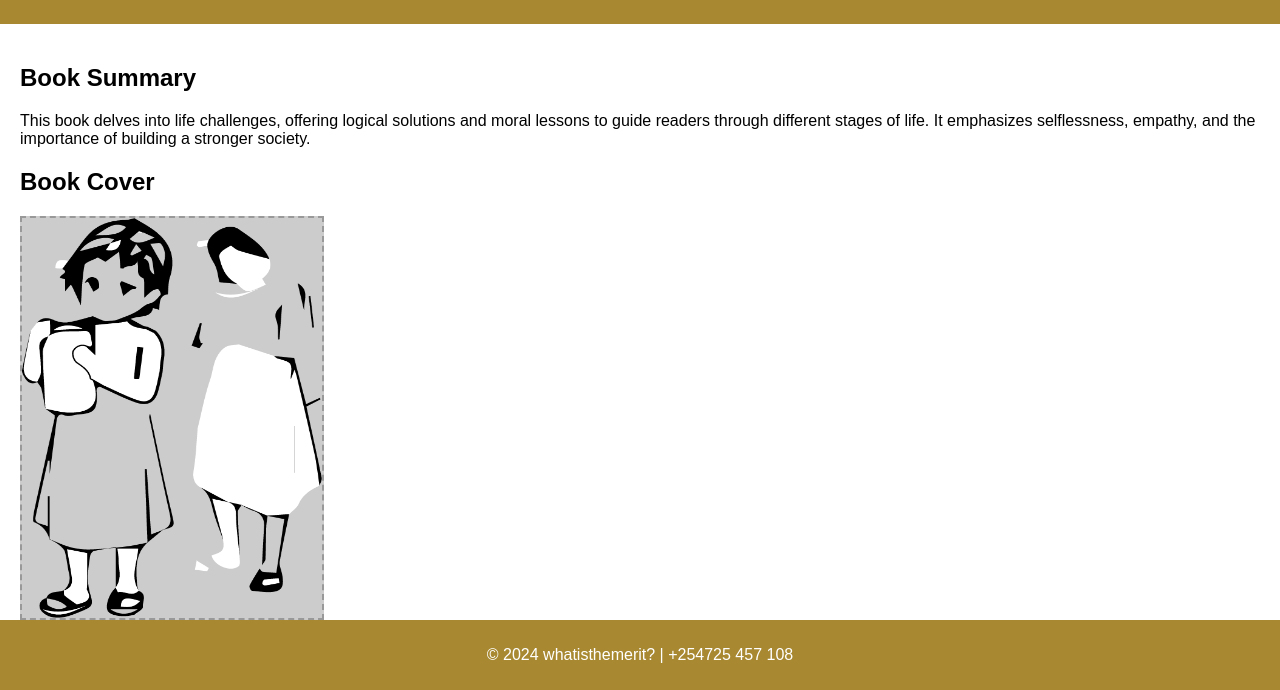
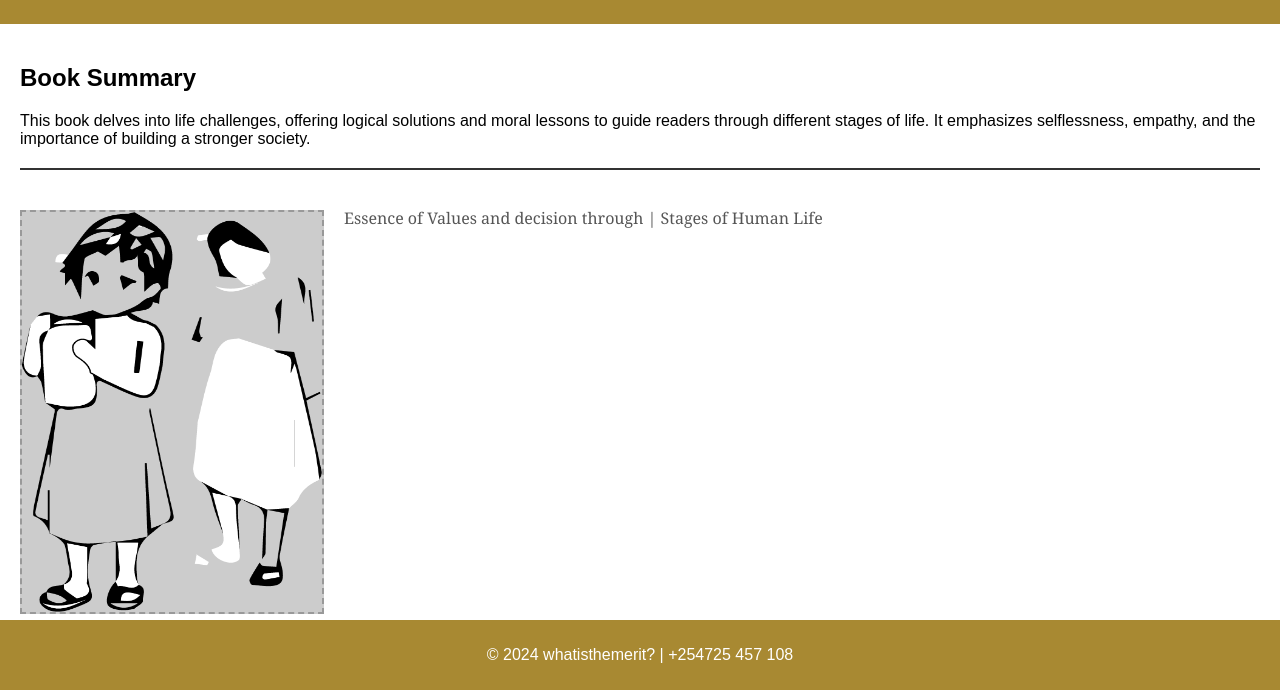
Before and after one commit to awkperl/awkperl, a plain HTML site: page about-book.html in a window 1280 px wide. Shown: the part 110-800 px from the top of the page. Drawn offline with Linux system fonts and the light colour scheme.

Commit message:
Add files via upload

```diff
--- a/about-book.html
+++ b/about-book.html
@@ -22,14 +22,19 @@
             <h2>Book Summary</h2>
             <p>This book delves into life challenges, offering logical solutions and moral lessons to guide readers through different stages of life. It emphasizes selflessness, empathy, and the importance of building a stronger society.</p>
         </section>
-        <section>
-            <h2>Book Cover</h2>
-            <div class="image-placeholder">
+		<hr class="separator" />
 
-			<img src="bookcover.png" alt="Book Cover" width="300" height="400" />
 
-			</div>
-        </section>
+		<section class="content-container">
+    <img src="bookcover.png" alt="Book Cover" class="featured-image" />
+    <div class="text-container">
+
+        <p>
+            Essence of Values and decision through |
+Stages of Human Life
+        </p>
+    </div>
+</section>
     </main>
     <footer>
         <p>&copy; 2024 whatisthemerit? | +254725 457 108</p>
--- a/style.css
+++ b/style.css
@@ -44,6 +44,58 @@ section {
     border: 2px dashed #999;
     margin: 20px 0;
 }
+.separator {
+    border: none; /* Remove default border */
+    height: 2px;  /* Line thickness */
+    background-color: #333; /* Line color (dark gray) */
+    margin: 20px 0; /* Spacing above and below the line */
+}
+
+
+.featured-image {
+    max-width: 100%;
+    height: auto;
+    border: 2px solid #ccc;
+    margin-top: 20px;
+}
+
+
+.content-container {
+    display: flex; /* Use flexbox for horizontal alignment */
+    align-items: flex-start; /* Align content to the top */
+    gap: 20px; /* Space between the image and the text */
+    margin: 20px 0; /* Add vertical spacing */
+}
+
+.featured-image {
+     width: 300px;
+    height: 400px;
+    background-color: #ccc;
+    display: flex;
+    align-items: center;
+    justify-content: center;
+    border: 2px dashed #999;
+    margin: 20px 0;
+}
+
+.text-container {
+    flex: 1; /* Take up the remaining space */
+}
+
+.text-container h2 {
+    margin-bottom: 10px;
+    font-size: 1.5rem;
+    color: #333;
+}
+
+.text-container p {
+
+	line-height: 1.6;
+    font-size: 1rem;
+    color: #555;
+    font-family: 'Georgia', serif; /* Default paragraph font */
+}
+
 
 footer {
     text-align: center;
```
Also changed, not shown: about-author.html (+4 -3 lines), index.html (+4 -3 lines).
